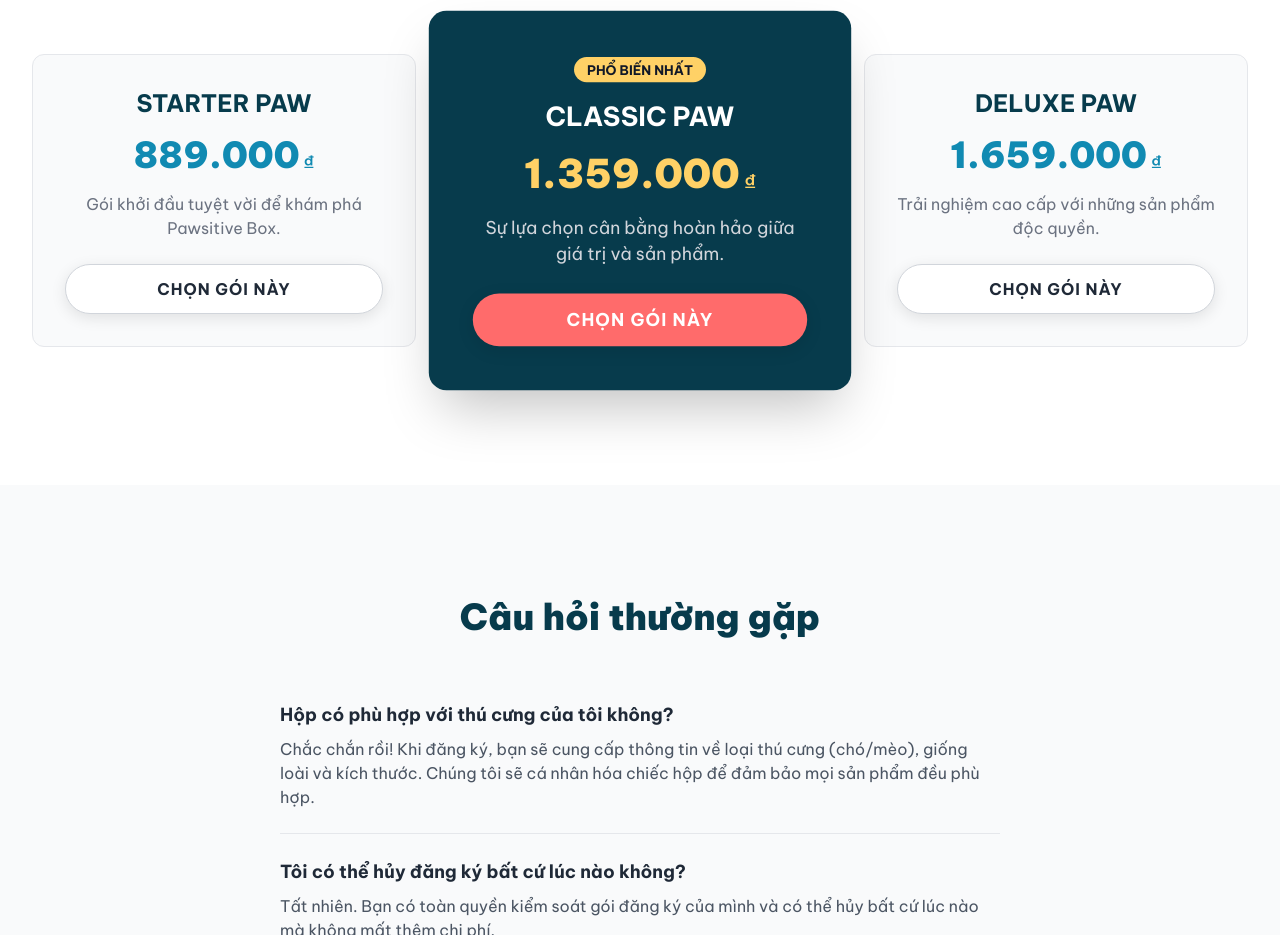
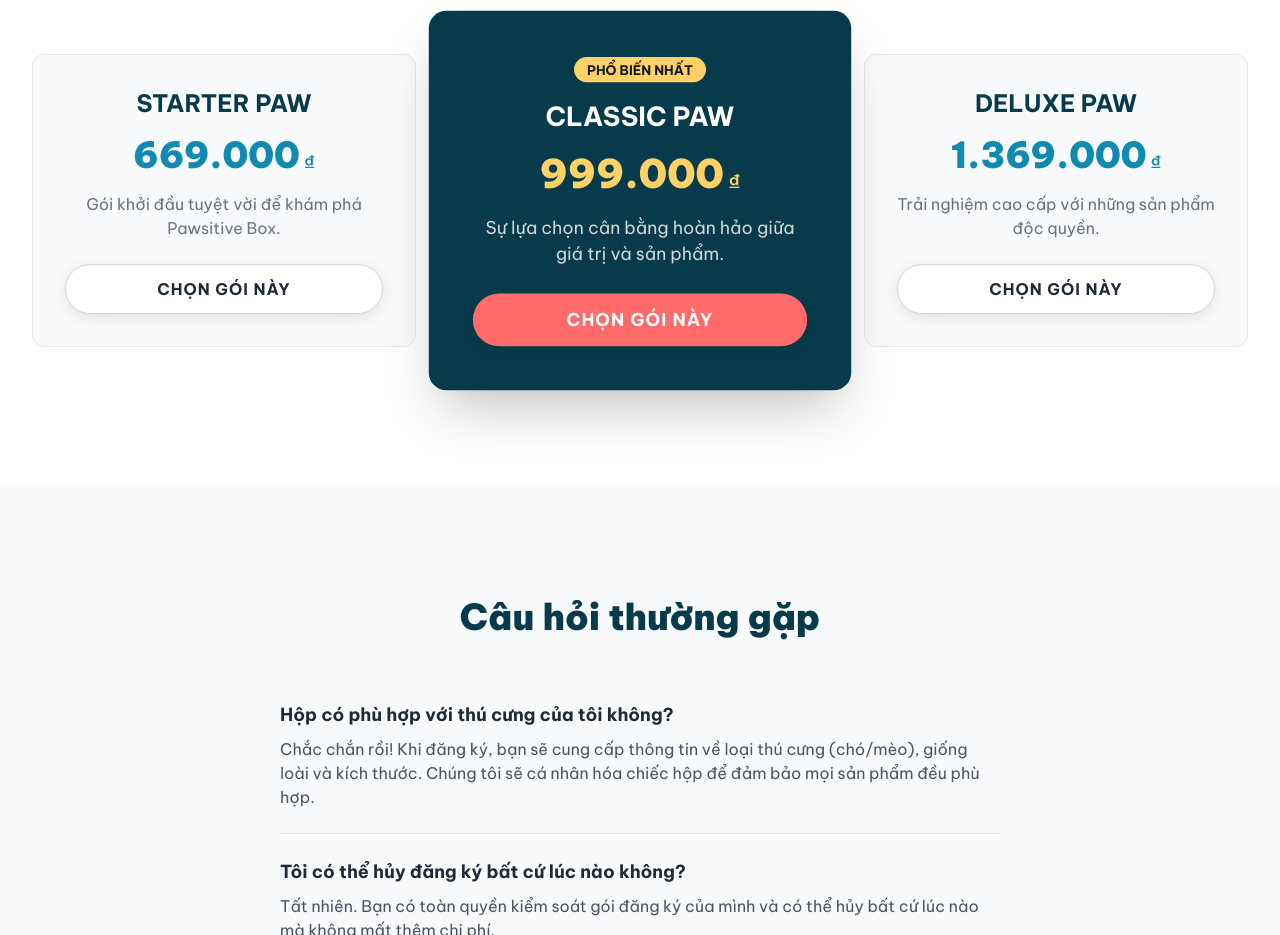
Before and after one commit to ngotiencongg/pawsitivebox, a plain HTML site: page index.html in a window 1280 px wide. Shown: the part 3520-4455 px from the top of the page. Drawn offline with nearby package versions, Linux system fonts and the light colour scheme.

Commit message:
index.html

```diff
--- a/index.html
+++ b/index.html
@@ -213,7 +213,7 @@
                     <!-- STARTER PAW -->
                     <div class="w-full max-w-sm bg-gray-50 p-8 rounded-xl border border-gray-200 text-center">
                         <h3 class="text-2xl font-bold brand-text-dark uppercase">Starter Paw</h3>
-                        <p class="text-4xl font-black brand-text-blue my-4">889.000<span class="text-lg font-medium"> ₫</span></p>
+                        <p class="text-4xl font-black brand-text-blue my-4">669.000<span class="text-lg font-medium"> ₫</span></p>
                         <p class="text-gray-500 h-12">Gói khởi đầu tuyệt vời để khám phá Pawsitive Box.</p>
                         <a href="#" class="cta-button bg-white text-gray-800 border border-gray-300 mt-6 w-full">Chọn gói này</a>
                     </div>
@@ -221,14 +221,14 @@
                     <div class="w-full max-w-sm brand-bg-dark text-white p-10 rounded-2xl text-center shadow-2xl transform md:scale-110">
                         <span class="brand-bg-yellow text-gray-900 text-xs font-bold px-3 py-1 rounded-full uppercase">Phổ biến nhất</span>
                         <h3 class="text-2xl font-bold mt-4 uppercase">Classic Paw</h3>
-                        <p class="text-4xl font-black brand-text-yellow my-4">1.359.000<span class="text-lg font-medium"> ₫</span></p>
+                        <p class="text-4xl font-black brand-text-yellow my-4">999.000<span class="text-lg font-medium"> ₫</span></p>
                         <p class="text-gray-300 h-12">Sự lựa chọn cân bằng hoàn hảo giữa giá trị và sản phẩm.</p>
                         <a href="#" class="cta-button brand-bg-coral text-white mt-6 w-full">Chọn gói này</a>
                     </div>
                     <!-- DELUXE PAW -->
                     <div class="w-full max-w-sm bg-gray-50 p-8 rounded-xl border border-gray-200 text-center">
                         <h3 class="text-2xl font-bold brand-text-dark uppercase">Deluxe Paw</h3>
-                        <p class="text-4xl font-black brand-text-blue my-4">1.659.000<span class="text-lg font-medium"> ₫</span></p>
+                        <p class="text-4xl font-black brand-text-blue my-4">1.369.000<span class="text-lg font-medium"> ₫</span></p>
                         <p class="text-gray-500 h-12">Trải nghiệm cao cấp với những sản phẩm độc quyền.</p>
                         <a href="#" class="cta-button bg-white text-gray-800 border border-gray-300 mt-6 w-full">Chọn gói này</a>
                     </div>
```
